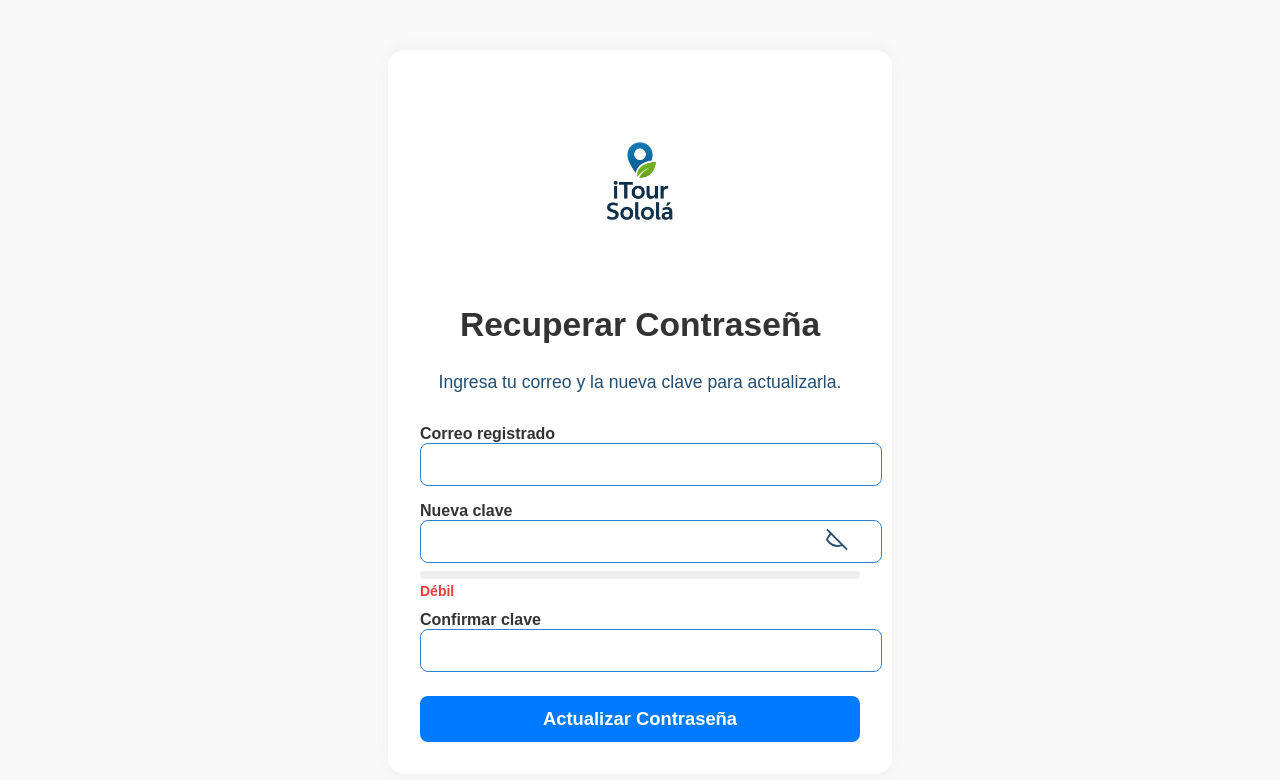
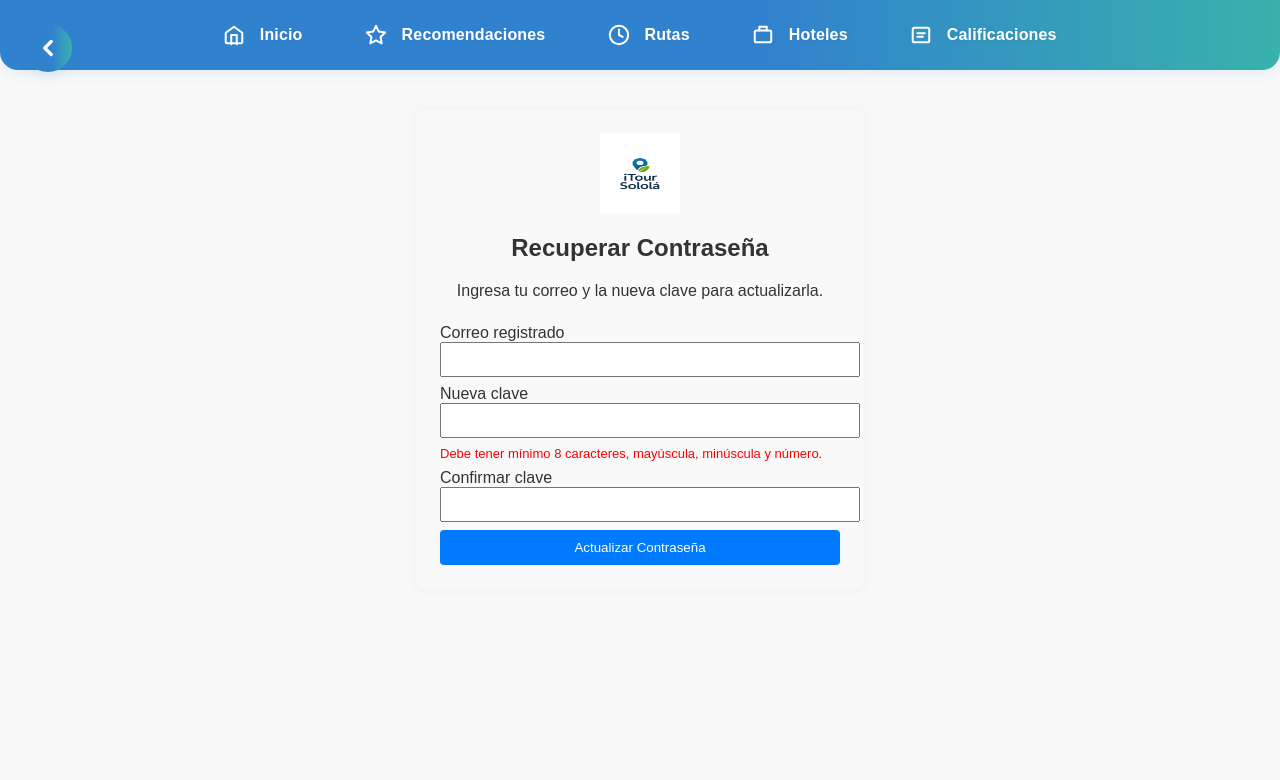
Before and after one commit to Brandjq/TurismoInteligente, a Next.js app: page /recuperar-clave/formulario in a window 1280 px wide. Shown: the top 780 px of the page. Built offline with nearby package versions, Linux system fonts and the light colour scheme.

Commit message:
prueba final correo 3

```diff
--- a/pages/api/auth/recuperar-clave.js
+++ /dev/null
@@ -1,25 +0,0 @@
-import { hash } from 'bcryptjs';
-import { PrismaClient } from '@prisma/client';
-
-const prisma = new PrismaClient();
-
-export default async function handler(req, res) {
-  if (req.method !== 'POST') {
-    return res.status(405).send('Método no permitido');
-  }
-  const { email, password } = req.body;
-  if (!email || !password) {
-    return res.status(400).send('Faltan datos');
-  }
-  try {
-    const user = await prisma.User.findUnique({ where: { email } });
-    if (!user) {
-      return res.status(404).send('Usuario no encontrado');
-    }
-    const hashed = await hash(password, 10);
-    await prisma.User.update({ where: { email }, data: { password: hashed } });
-    return res.status(200).send('Contraseña actualizada');
-  } catch (err) {
-    return res.status(500).send('Error en el servidor');
-  }
-}
--- a/src/app/layout.js
+++ b/src/app/layout.js
@@ -36,7 +36,7 @@ const geistMono = Geist_Mono({
 
 export default function RootLayout({ children }) {
   const pathname = usePathname();
-  const hideNavbarRoutes = ['/recuperar-clave', '/recuperar-clave/formulario', '/login', '/cambiar-contraseña'];
+  const hideNavbarRoutes = ['/recuperar-clave', '/login', '/cambiar-contraseña'];
   const hideNavbar = hideNavbarRoutes.includes(pathname);
   // Responsive navbar state
   const [menuOpen, setMenuOpen] = useState(false);
--- a/src/app/recuperar-clave/formulario/page.js
+++ b/src/app/recuperar-clave/formulario/page.js
@@ -1,5 +1,5 @@
 "use client";
-import { useState, useEffect } from 'react';
+import { useState } from 'react';
 import Image from 'next/image';
 
 export default function RecuperarClaveFormulario() {
@@ -9,39 +9,15 @@ export default function RecuperarClaveFormulario() {
   const [error, setError] = useState('');
   const [success, setSuccess] = useState('');
   const [loading, setLoading] = useState(false);
-  const [showPassword, setShowPassword] = useState(false);
 
-  // Seguridad de la contraseña
-  const getStrength = (pwd) => {
-    let score = 0;
-    if (pwd.length >= 8) score++;
-    if (/[A-Z]/.test(pwd)) score++;
-    if (/[a-z]/.test(pwd)) score++;
-    if (/[0-9]/.test(pwd)) score++;
-    if (/[^A-Za-z0-9]/.test(pwd)) score++;
-    return score;
-  };
-  const strength = getStrength(password);
-  const strengthText = strength <= 2 ? 'Débil' : strength === 3 ? 'Media' : 'Fuerte';
-  const strengthColor = strength <= 2 ? '#e53e3e' : strength === 3 ? '#f6ad55' : '#38a169';
-
-  const isStrong = strength >= 4;
-
-  useEffect(() => {
-    if (success) {
-      const timer = setTimeout(() => {
-        window.location.href = '/login';
-      }, 2000);
-      return () => clearTimeout(timer);
-    }
-  }, [success]);
+  const isStrong = password.length >= 8 && /[A-Z]/.test(password) && /[a-z]/.test(password) && /[0-9]/.test(password);
 
   const handleSubmit = async (e) => {
     e.preventDefault();
     setError('');
     setSuccess('');
     if (!isStrong) {
-      setError('La contraseña debe tener mínimo 8 caracteres, mayúscula, minúscula, número y símbolo.');
+      setError('La contraseña debe tener mínimo 8 caracteres, mayúscula, minúscula y número.');
       return;
     }
     if (password !== confirm) {
@@ -63,68 +39,25 @@ export default function RecuperarClaveFormulario() {
   };
 
   return (
-    <div style={{ maxWidth: 440, margin: '50px auto', padding: 32, boxShadow: '0 0 16px #eee', borderRadius: 16, background: '#fff', position: 'relative' }}>
-      {success && (
-        <div style={{
-          position: 'fixed',
-          top: 0,
-          left: 0,
-          width: '100vw',
-          height: '100vh',
-          background: 'rgba(0,0,0,0.25)',
-          display: 'flex',
-          alignItems: 'center',
-          justifyContent: 'center',
-          zIndex: 9999
-        }}>
-          <div style={{
-            background: 'linear-gradient(135deg, #fff 80%, #e6fffa 100%)',
-            borderRadius: '22px',
-            boxShadow: '0 6px 36px #0003',
-            padding: '2.5rem 2.5rem 2rem 2.5rem',
-            minWidth: 320,
-            maxWidth: 380,
-            textAlign: 'center',
-            border: '2px solid #3182ce'
-          }}>
-            <h2 style={{ fontSize: '2rem', fontWeight: 800, color: '#234e70', marginBottom: '1.2rem' }}>¡Cambio realizado!</h2>
-            <div style={{ fontSize: '1.15rem', color: '#234e70', fontWeight: 600, marginBottom: '0.5rem' }}>
-              Tu contraseña fue actualizada correctamente.
-            </div>
-            <div style={{ fontSize: '1rem', color: '#38b2ac' }}>Serás redirigido al login...</div>
-          </div>
-        </div>
-      )}
-      <div style={{ textAlign: 'center', marginBottom: 32 }}>
-        <div style={{ position: 'relative', width: 200, height: 200, margin: '0 auto' }}>
-          <Image src="/logo.jpg" alt="Logo Turismo" fill style={{ objectFit: 'contain' }} />
-        </div>
-        <h2 style={{ marginTop: 24, fontSize: '2.1rem', fontWeight: 800 }}>Recuperar Contraseña</h2>
-        <p style={{ marginTop: 10, fontSize: '1.1rem', color: '#234e70' }}>Ingresa tu correo y la nueva clave para actualizarla.</p>
+    <div style={{ maxWidth: 400, margin: '40px auto', padding: 24, boxShadow: '0 0 10px #eee', borderRadius: 8 }}>
+      <div style={{ textAlign: 'center', marginBottom: 24 }}>
+        <Image src="/logo.jpg" alt="Logo Turismo" width={80} height={80} />
+        <h2 style={{ marginTop: 16 }}>Recuperar Contraseña</h2>
+        <p style={{ marginTop: 8 }}>Ingresa tu correo y la nueva clave para actualizarla.</p>
       </div>
       <form onSubmit={handleSubmit}>
-        <label style={{ fontWeight: 600 }}>Correo registrado</label>
-        <input type="email" value={email} onChange={e => setEmail(e.target.value)} style={{ width: '100%', marginBottom: 16, padding: 10, borderRadius: 8, border: '1.5px solid #3182ce', fontSize: '1.1rem' }} required />
-        <label style={{ fontWeight: 600 }}>Nueva clave</label>
-        <div style={{ position: 'relative', marginBottom: 8 }}>
-          <input type={showPassword ? 'text' : 'password'} value={password} onChange={e => setPassword(e.target.value)} style={{ width: '100%', padding: 10, borderRadius: 8, border: '1.5px solid #3182ce', fontSize: '1.1rem' }} required />
-          <button type="button" onClick={() => setShowPassword(!showPassword)} style={{ position: 'absolute', right: 12, top: '50%', transform: 'translateY(-50%)', background: 'none', border: 'none', cursor: 'pointer', padding: 0 }} aria-label={showPassword ? 'Ocultar clave' : 'Mostrar clave'}>
-            {showPassword ? (
-              <svg width="22" height="22" fill="none" stroke="#234e70" strokeWidth="2" viewBox="0 0 24 24"><path d="M1 12s4-7 11-7 11 7 11 7-4 7-11 7S1 12 1 12z"/><circle cx="12" cy="12" r="3"/></svg>
-            ) : (
-              <svg width="22" height="22" fill="none" stroke="#234e70" strokeWidth="2" viewBox="0 0 24 24"><path d="M17.94 17.94A10.94 10.94 0 0 1 12 19c-7 0-11-7-11-7a21.07 21.07 0 0 1 5.06-7.06"/><path d="M1 1l22 22"/></svg>
-            )}
-          </button>
+        <label>Correo registrado</label>
+        <input type="email" value={email} onChange={e => setEmail(e.target.value)} style={{ width: '100%', marginBottom: 8, padding: 8 }} required />
+        <label>Nueva clave</label>
+        <input type="password" value={password} onChange={e => setPassword(e.target.value)} style={{ width: '100%', marginBottom: 8, padding: 8 }} required />
+        <div style={{ fontSize: 13, color: isStrong ? 'green' : 'red', marginBottom: 8 }}>
+          {isStrong ? 'Clave fuerte' : 'Debe tener mínimo 8 caracteres, mayúscula, minúscula y número.'}
         </div>
-        <div style={{ height: 8, width: '100%', background: '#eee', borderRadius: 4, marginBottom: 4 }}>
-          <div style={{ width: `${strength * 20}%`, height: '100%', background: strengthColor, borderRadius: 4, transition: 'width 0.3s' }}></div>
-        </div>
-        <div style={{ fontSize: 14, color: strengthColor, marginBottom: 12, fontWeight: 600 }}>{strengthText}</div>
-        <label style={{ fontWeight: 600 }}>Confirmar clave</label>
-        <input type="password" value={confirm} onChange={e => setConfirm(e.target.value)} style={{ width: '100%', marginBottom: 16, padding: 10, borderRadius: 8, border: '1.5px solid #3182ce', fontSize: '1.1rem' }} required />
-        {error && <div style={{ color: 'red', marginBottom: 12 }}>{error}</div>}
-        {success && <div style={{ color: 'green', marginBottom: 12 }}>{success}</div>}
-        <button type="submit" disabled={loading} style={{ width: '100%', padding: 12, background: '#007bff', color: '#fff', border: 'none', borderRadius: 8, fontWeight: 700, fontSize: '1.15rem', marginTop: 8 }}>
+        <label>Confirmar clave</label>
+        <input type="password" value={confirm} onChange={e => setConfirm(e.target.value)} style={{ width: '100%', marginBottom: 8, padding: 8 }} required />
+        {error && <div style={{ color: 'red', marginBottom: 8 }}>{error}</div>}
+        {success && <div style={{ color: 'green', marginBottom: 8 }}>{success}</div>}
+        <button type="submit" disabled={loading} style={{ width: '100%', padding: 10, background: '#007bff', color: '#fff', border: 'none', borderRadius: 4 }}>
           Actualizar Contraseña
         </button>
       </form>
--- a/src/app/register/page.js
+++ b/src/app/register/page.js
@@ -69,16 +69,12 @@ export default function RegisterPage() {
           intereses,
         }),
       });
-      if (res.status === 303) {
-        window.location.href = "/login";
-        return;
-      }
-      const data = await res.json();
-      if (!res.ok) {
+      // No redirección ni pantalla especial, solo mensaje
+      if (res.ok) {
+        setSuccess("Usuario registrado con éxito");
+      } else {
+        const data = await res.json();
         setError(data.error || "Error al registrar usuario");
-      } else {
-        setSuccess("");
-        setShowWelcome(true);
       }
     } catch (err) {
       setError("Error de red o servidor");
@@ -88,19 +84,19 @@ export default function RegisterPage() {
   return (
     <main style={{maxWidth:'480px',margin:'3rem auto',padding:'2rem',background:'linear-gradient(135deg,#e0f7fa 0%,#fff 100%)',borderRadius:'24px',boxShadow:'0 4px 32px rgba(0,0,0,0.10)'}}>
       {error && <div style={{color:'#e53e3e',marginBottom:'1rem',fontWeight:600}}>{error}</div>}
-      {showWelcome ? (
+      {success && (
         <div style={{textAlign:'center',padding:'2rem 1rem'}}>
           <img src="/logo.jpg" alt="Logo" style={{width:'120px',height:'120px',borderRadius:'50%',margin:'0 auto 1.2rem',boxShadow:'0 2px 12px #3182ce22'}} />
-          <h2 style={{fontSize:'2rem',fontWeight:800,color:'#234e70',marginBottom:'1.2rem'}}>¡Bienvenido al sistema!</h2>
-          <p style={{fontSize:'1.15rem',color:'#234e70',marginBottom:'1.2rem'}}>Tu registro fue exitoso. Ya puedes iniciar sesión y explorar el sistema de turismo inteligente Sololá.</p>
+          <h2 style={{fontSize:'2rem',fontWeight:800,color:'#234e70',marginBottom:'1.2rem'}}>Usuario registrado con éxito</h2>
           <button
             style={{background:'linear-gradient(90deg,#3182ce 60%,#38b2ac 100%)',color:'#fff',padding:'0.8rem 1.5rem',borderRadius:'8px',fontWeight:700,fontSize:'1.1rem',border:'none',marginTop:'0.7rem',cursor:'pointer'}}
-            onClick={() => window.location.href = "/login"}
+            onClick={() => window.location.href = "/"}
           >
-            Ir al login
+            Inicio
           </button>
         </div>
-      ) : (
+      )}
+      {!success && (
         <>
           <h2 style={{fontSize:'2rem',fontWeight:800,color:'#234e70',marginBottom:'1.2rem'}}>Registro de usuario</h2>
           <form onSubmit={handleSubmit}>
--- a/src/pages/api/auth/recuperar-clave.js
+++ /dev/null
@@ -1,24 +0,0 @@
-import { hash } from 'bcryptjs';
-import { getDb } from '../../../lib/db'; // Ajusta la ruta según tu estructura
-
-export default async function handler(req, res) {
-  if (req.method !== 'POST') {
-    return res.status(405).send('Método no permitido');
-  }
-  const { email, password } = req.body;
-  if (!email || !password) {
-    return res.status(400).send('Faltan datos');
-  }
-  try {
-    const db = await getDb();
-    const user = await db.collection('usuarios').findOne({ email });
-    if (!user) {
-      return res.status(404).send('Usuario no encontrado');
-    }
-    const hashed = await hash(password, 10);
-    await db.collection('usuarios').updateOne({ email }, { $set: { password: hashed } });
-    return res.status(200).send('Contraseña actualizada');
-  } catch (err) {
-    return res.status(500).send('Error en el servidor');
-  }
-}
```
